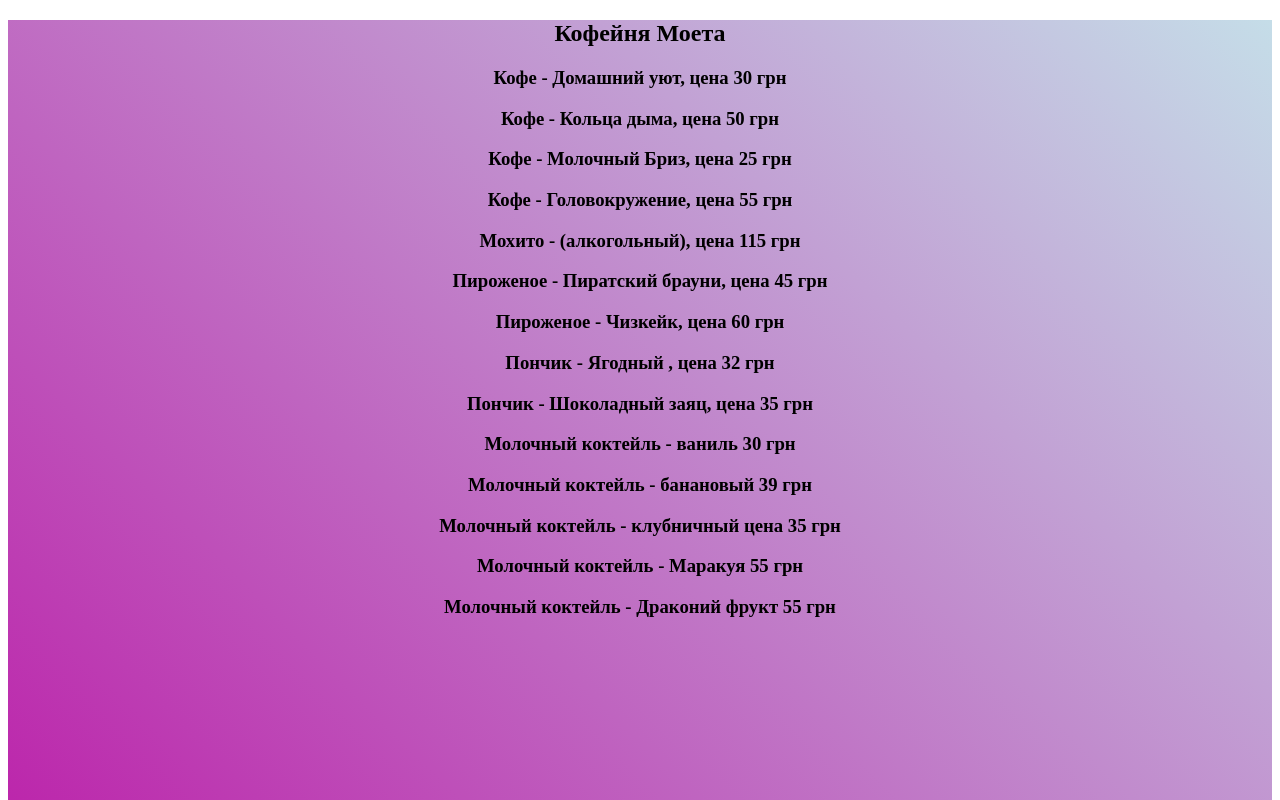
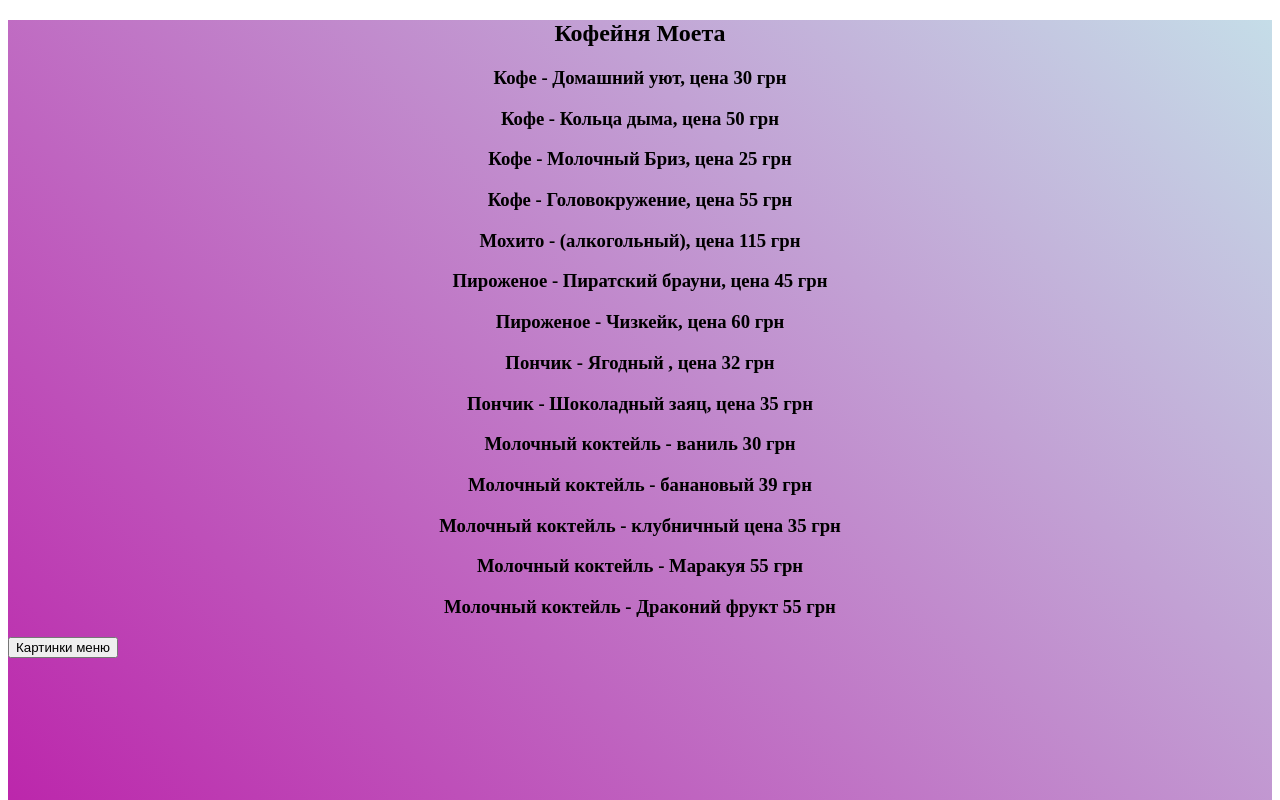
Before and after one commit to Abybandit222/Edas, a plain HTML site: page Index.html in a window 1280 px wide. Shown: the top 800 px of the page. Drawn offline with Linux system fonts and the light colour scheme.

Commit message:
Update Index.html

```diff
--- a/Index.html
+++ b/Index.html
@@ -26,6 +26,8 @@
     <h3 align =center style="color:#000000">Молочный коктейль - клубничный цена 35 грн</h3>
     <h3 align =center style="color:#000000">Молочный коктейль - Маракуя 55 грн </h3>
     <h3 align =center style="color:#000000">Молочный коктейль - Драконий фрукт 55 грн </h3>
+        <form action="https://abybandit222.github.io/prim/ " target="_blank">
+        <button>Картинки меню</button>
 </div>
 </body>
 </html>
```
